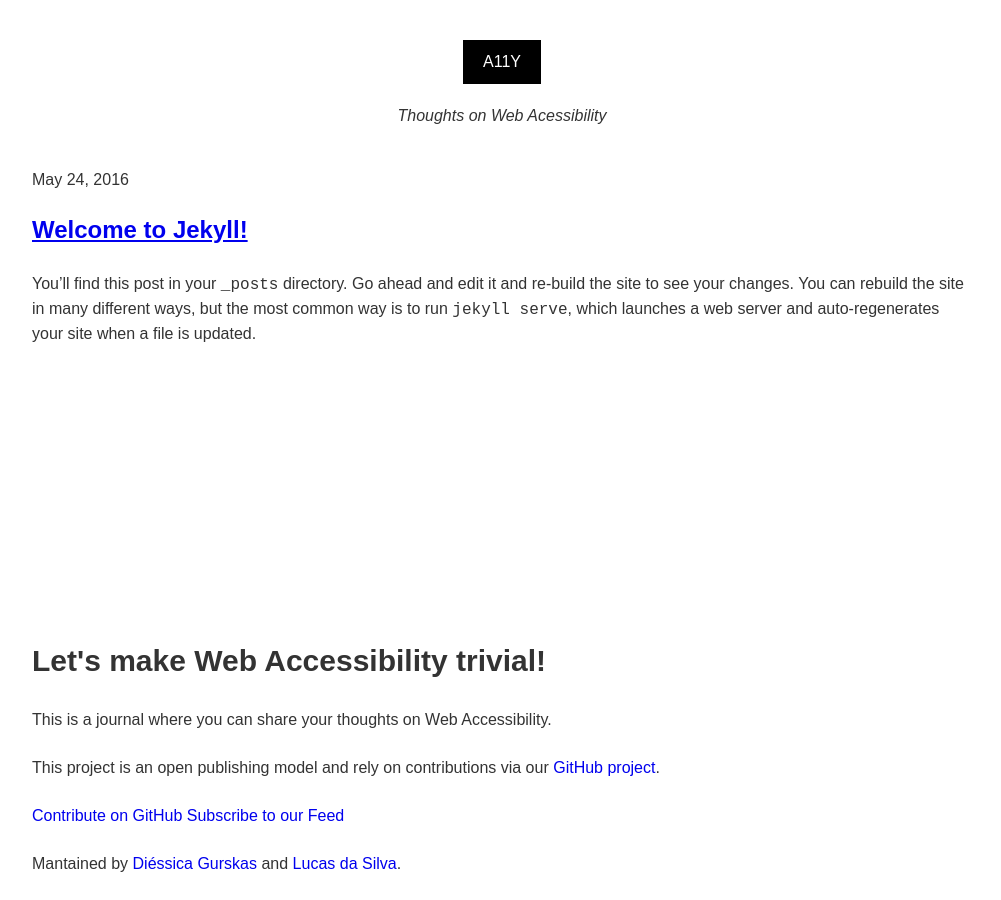
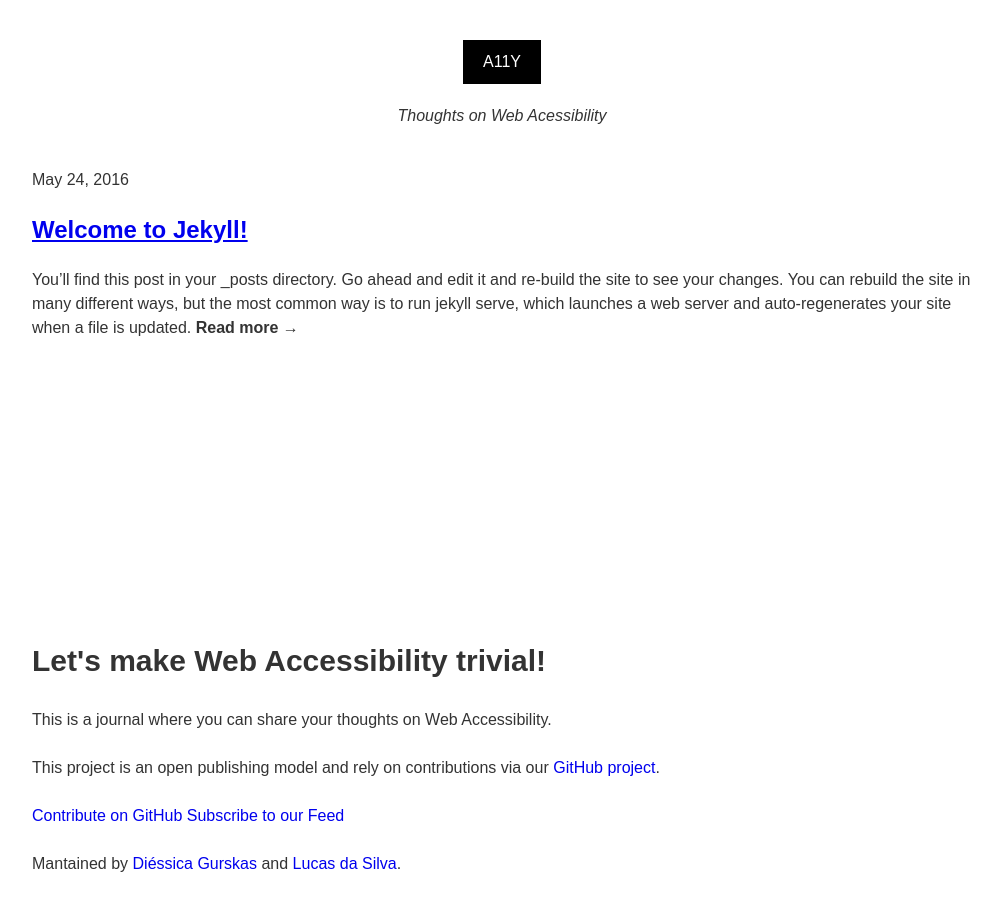
Before and after one commit to a11yrocks/old-site, a Jekyll site: the page built from index.html, in a window 1280 px wide. Shown: the whole page, without its empty margins (138-1139 px from the left). Built offline with Jekyll 4.4.1, drawn with Linux system fonts in a browser that asks for light colours.

Commit message:
Add Read more →

```diff
--- a/index.html
+++ b/index.html
@@ -10,7 +10,10 @@ layout: default
         <h2>
           <a class="" href="{{ post.url | prepend: site.baseurl }}">{{ post.title }}</a>
         </h2>
-        {{ post.excerpt }}
+        {{ post.excerpt | strip_html | truncate: 300 }}
+        {% if post.excerpt | size > 300 %}
+          <strong>Read more →</strong>
+        {% endif %}
       </article>
     {% endfor %}
   </div>
```
